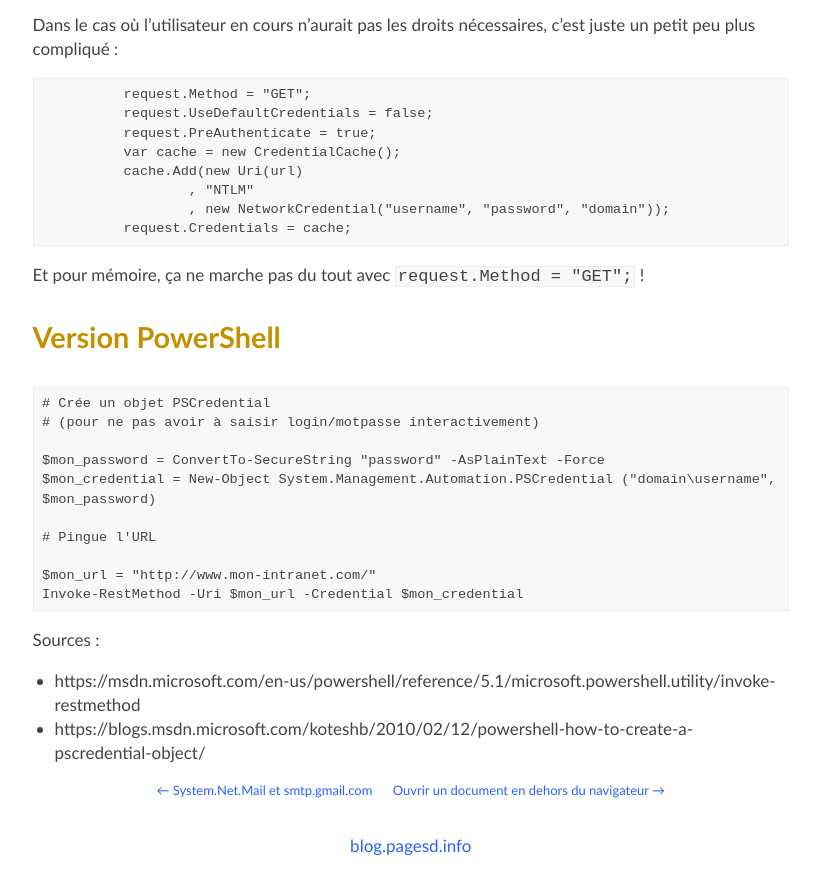
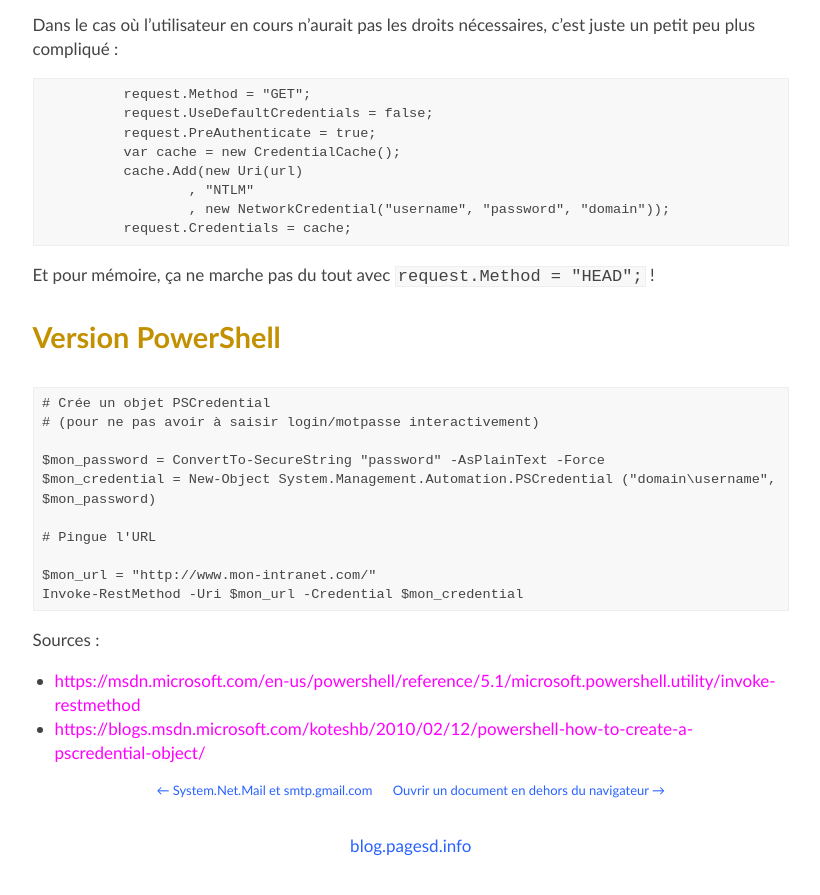
Before and after one commit to michelc/blog2, a Jekyll site: the page built from _posts/2009-04-28-pinguer-une-url.md, in a window 1280 px wide and 900 px high, scrolled down 1493 px. Shown: the top 895 px of the window, without its empty margins (10-830 px from the left). Built offline with Jekyll 4.4.1, drawn with Linux system fonts in a browser that asks for light colours.

Commit message:
Corrections GET/HEAD et liens.

````diff
--- a/_posts/2009-04-28-pinguer-une-url.md
+++ b/_posts/2009-04-28-pinguer-une-url.md
@@ -92,7 +92,7 @@
           request.Credentials = cache;
 ```
 
-Et pour mémoire, ça ne marche pas du tout avec `request.Method = "GET";` !
+Et pour mémoire, ça ne marche pas du tout avec `request.Method = "HEAD";` !
 
 ## Version PowerShell
 
@@ -111,5 +111,5 @@
 
 Sources :
 
-* https://msdn.microsoft.com/en-us/powershell/reference/5.1/microsoft.powershell.utility/invoke-restmethod
-* https://blogs.msdn.microsoft.com/koteshb/2010/02/12/powershell-how-to-create-a-pscredential-object/
+* <https://msdn.microsoft.com/en-us/powershell/reference/5.1/microsoft.powershell.utility/invoke-restmethod>
+* <https://blogs.msdn.microsoft.com/koteshb/2010/02/12/powershell-how-to-create-a-pscredential-object/>
````
